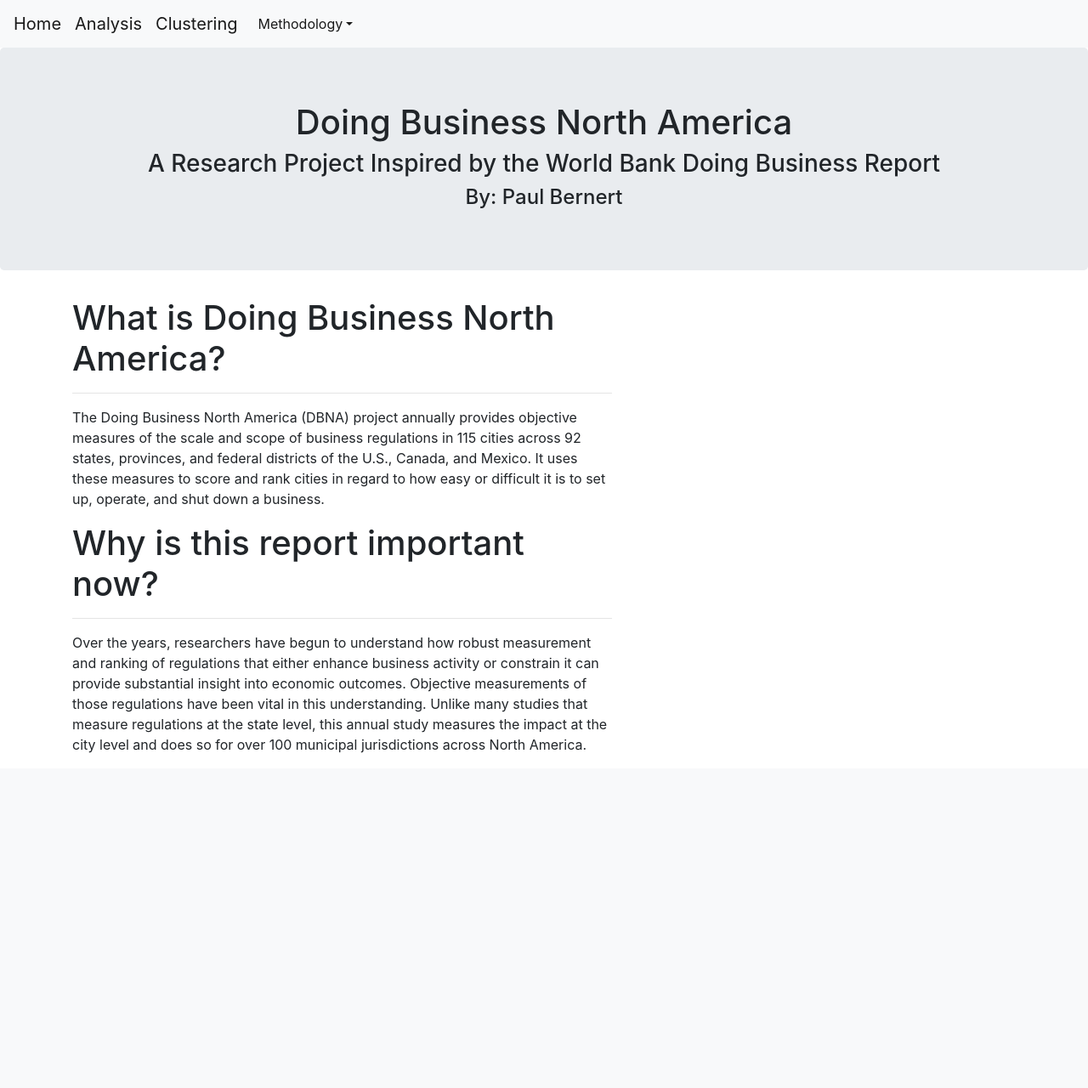
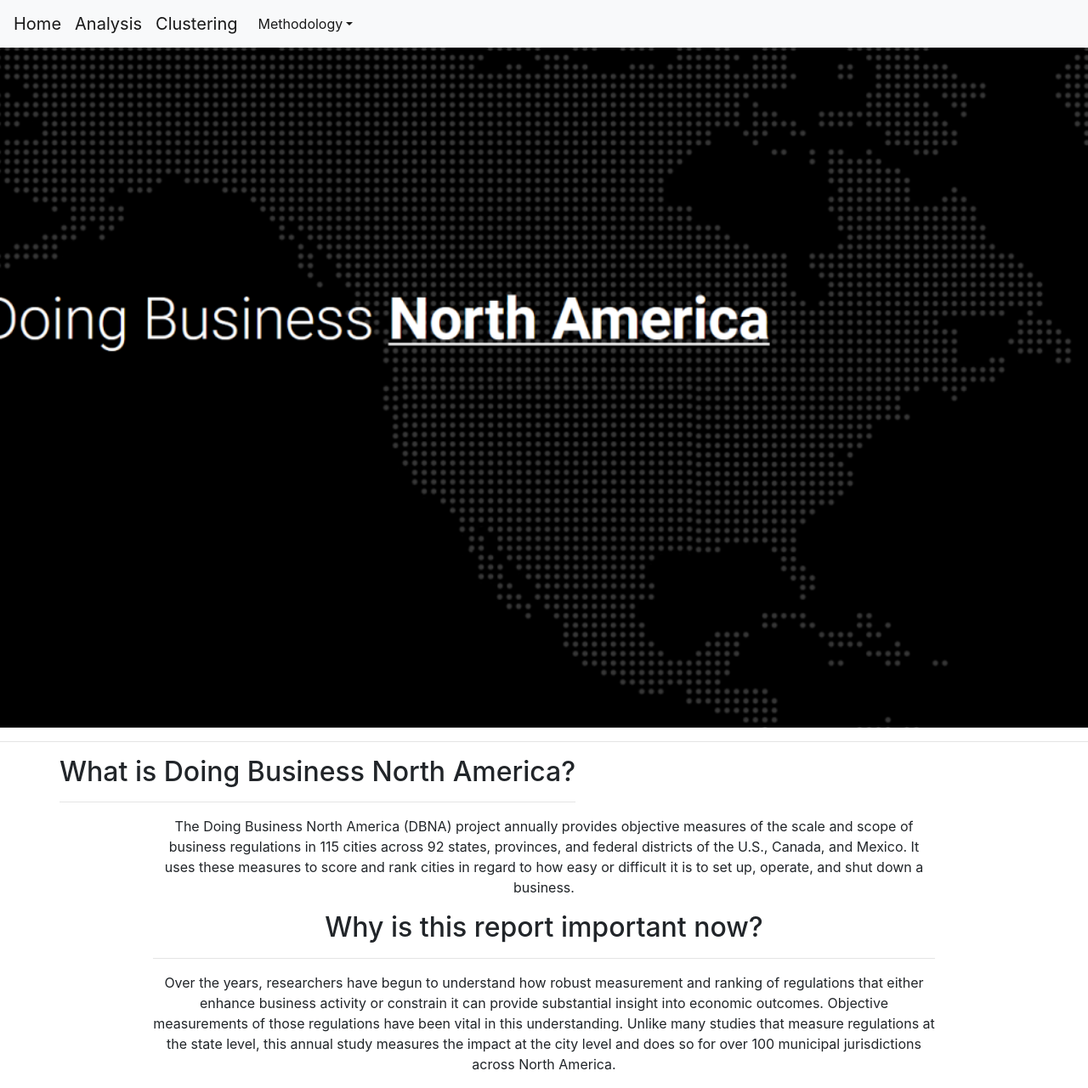
Before and after one commit to PaulBernert/DBNA, a Flask app: page / in a window 1280 px wide. Shown: the whole page at 85% size. Before the commit the page ends 886 px from the top, so only its background shows below. Run offline with Flask 2, Linux system fonts and the light colour scheme; some libraries are stand-ins or nearby versions.

Commit message:
adding images

```diff
--- /dev/null
+++ b/static/css/style.css
@@ -0,0 +1,13 @@
+body, html {
+    height: 100%;
+}
+
+.hero-image {
+  background-image: linear-gradient(rgba(0, 0, 0, 0), rgba(0, 0, 0, 0)), url("https://raw.githubusercontent.com/PaulBernert/DBNA/master/images/dbnaCountry.PNG");
+  height: 100%;
+
+  background-position: center;
+  background-repeat: no-repeat;
+  background-size: cover;
+  position: relative;
+}
--- a/templates/index.html
+++ b/templates/index.html
@@ -18,7 +18,7 @@
       <span class="navbar-toggler-icon"></span>
     </button>
     <div class="collapse navbar-collapse" id="navbarSupportedContent">
-        <!-- Create Maps Dropdown -->
+      <!-- Create Methodology Dropdown -->
       <ul class="navbar-nav mr-auto">
         <li class="nav-item dropdown active">
           <a class="nav-link dropdown-toggle" href="#" id="navbarDropdown" role="button" data-toggle="dropdown" aria-haspopup="true" aria-expanded="false">Methodology</a>
@@ -35,23 +35,23 @@
     </div>
   </nav>
 
-  <div class="jumbotron text-center">
-    <h1>Doing Business North America</h1>
-    <h3>A Research Project Inspired by the World Bank Doing Business Report</h3>
-    <h4>By: Paul Bernert</h4>
-  </div>
+  <div class="hero-image"></div>
+
+  <hr>
 
   <!--Create Containers-->
   <div class="container">
     <div class="row">
-      <div class="col-md-7">
-        <h1>What is Doing Business North America?</h1>
+      <div class="text-center font-weight-light display-4">
+        <h2>What is Doing Business North America?</h2>
         <hr>
+      </div>
+      <div class="text-center mx-auto col-12 col-sm-12 col-md-12 col-lg-10 col-xl-10">
         <p>The Doing Business North America (DBNA) project annually provides objective measures of the scale and scope of business
           regulations in 115 cities across 92 states, provinces, and federal districts of the U.S., Canada, and Mexico.
           It uses these measures to score and rank cities in regard to how easy or difficult it is to set up, operate, and shut down a business. </p>
 
-          <h1>Why is this report important now?</h1>
+          <h2>Why is this report important now?</h2>
           <hr>
           <p>Over the years, researchers have begun to understand how robust measurement and ranking of regulations that either enhance business
           activity or constrain it can provide substantial insight into economic outcomes. Objective measurements of those regulations have been
@@ -61,6 +61,8 @@
       </div>
     </div>
 
+  <!-- Create Footer -->
+
 <!-- Optional JavaScript -->
 <!-- jQuery first, then Popper.js, then Bootstrap JS -->
 <script src="https://code.jquery.com/jquery-3.4.1.slim.min.js" integrity="sha384-J6qa4849blE2+poT4WnyKhv5vZF5SrPo0iEjwBvKU7imGFAV0wwj1yYfoRSJoZ+n" crossorigin="anonymous"></script>
```
Also changed, not shown: templates/methodology_sab.html (+22 -1 lines), images/data.PNG (added), images/methodology.PNG (added). Lines whose indentation alone changed are shown as unchanged.
